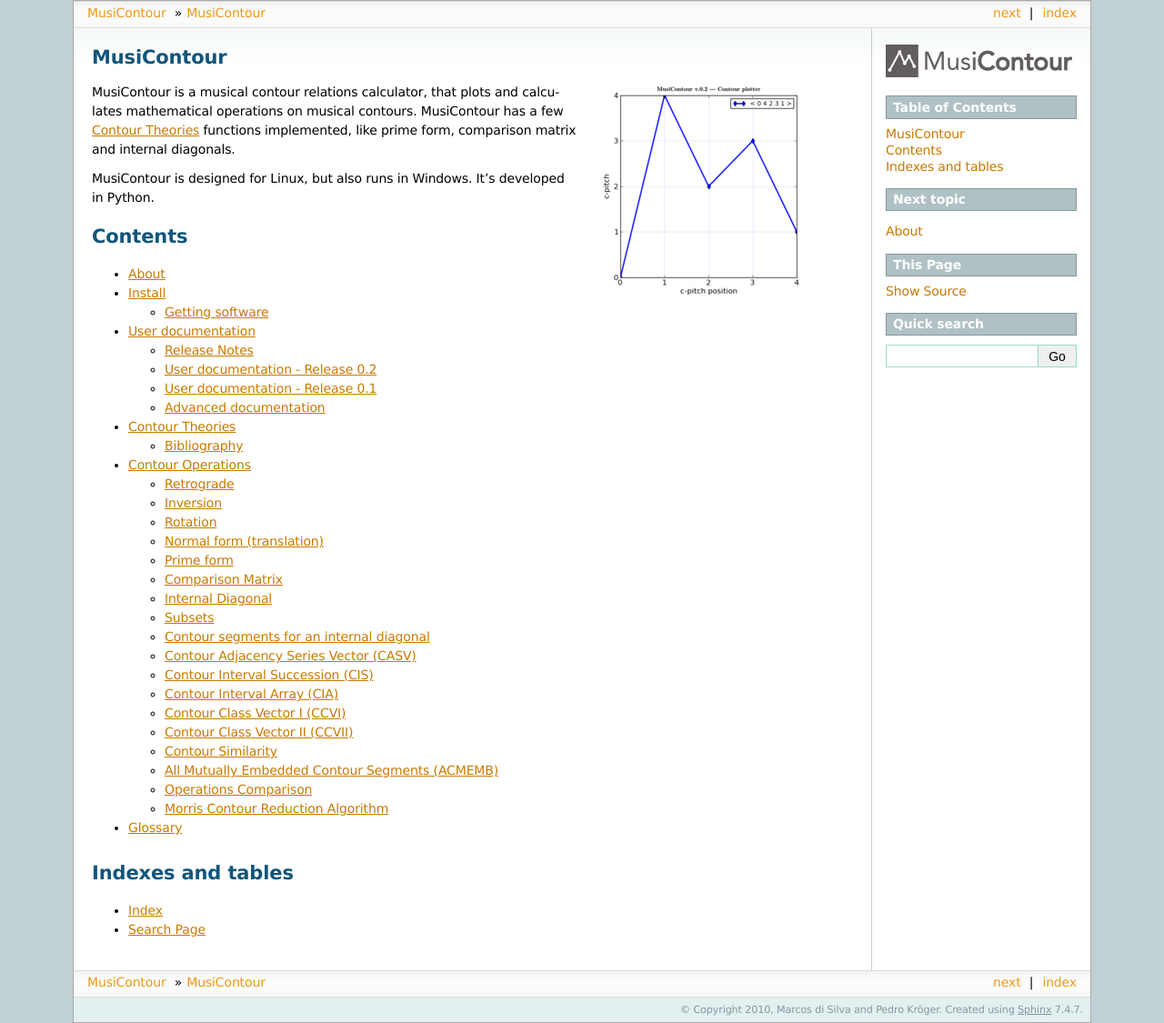
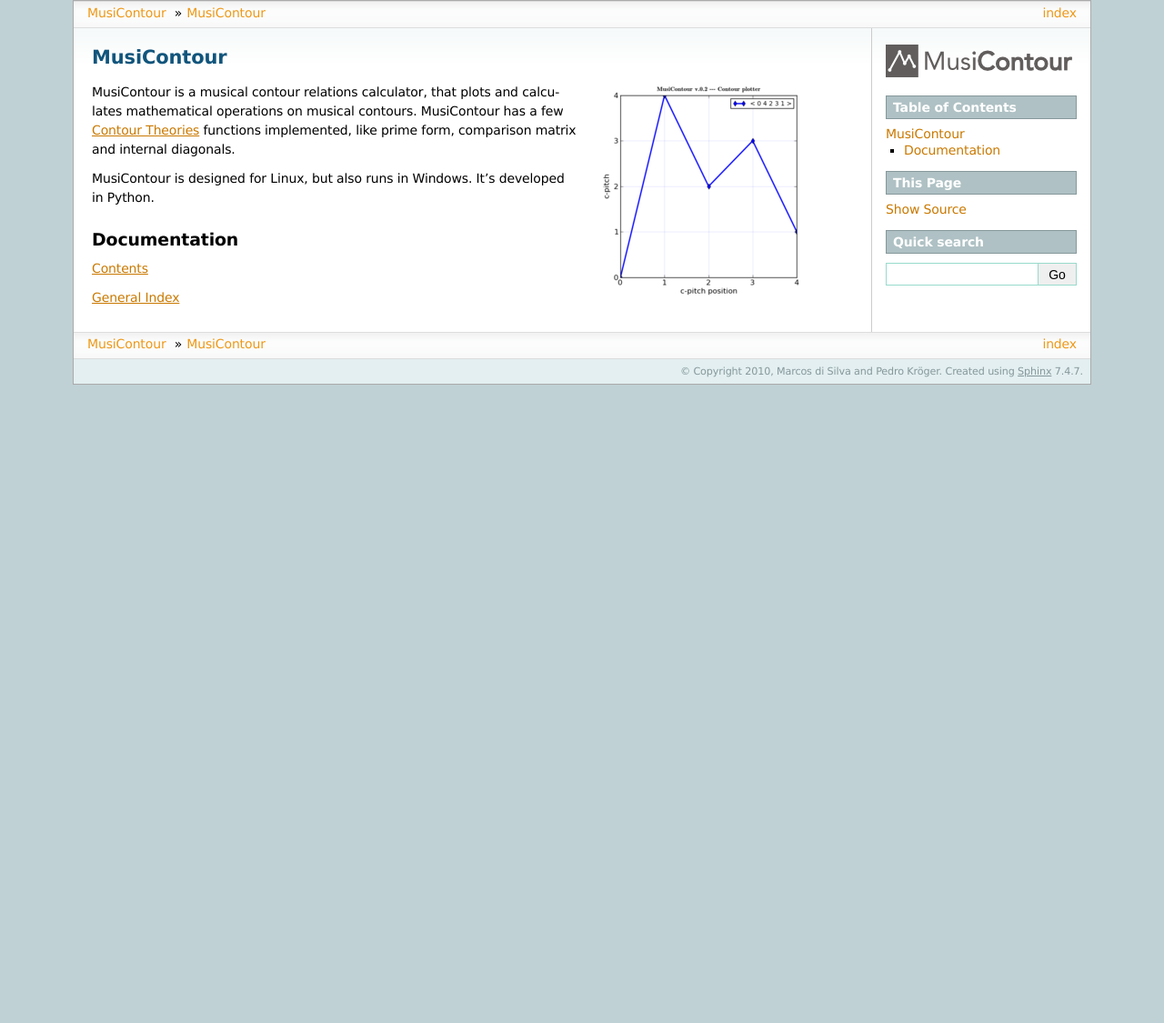
Before and after one commit to msampaio/musicontour, a Sphinx documentation site: the page built from doc/index.rst, in a window 1280 px wide. Shown: the whole page at 91% size. Built offline with Sphinx 7.4.7, drawn with Linux system fonts in a browser that asks for light colours; formulas are drawn with MathJax 3; after the commit the page ends 900 px from its top, so only the background shows below that.

Commit message:
Cleans index page and moves contents to other file

```diff
--- a/doc/index.rst
+++ b/doc/index.rst
@@ -18,24 +18,11 @@
 MusiContour is designed for Linux, but also runs in Windows. It's
 developed in Python.
 
+Documentation
+-------------
 
-Contents
-========
+`Contents <contents.html>`_
 
-.. toctree::
-   :maxdepth: 2
-
-   about.rst
-   install.rst
-   user-doc.rst
-   contour-theories.rst
-   contour-operations.rst
-   glossary.rst
-
-Indexes and tables
-==================
-
-* :ref:`genindex`
-* :ref:`search`
+`General Index <genindex.html>`_
 
 .. _Genos: http://genos.mus.br
```
Also changed, not shown: doc/contents.rst (added, +23 -0 lines).
